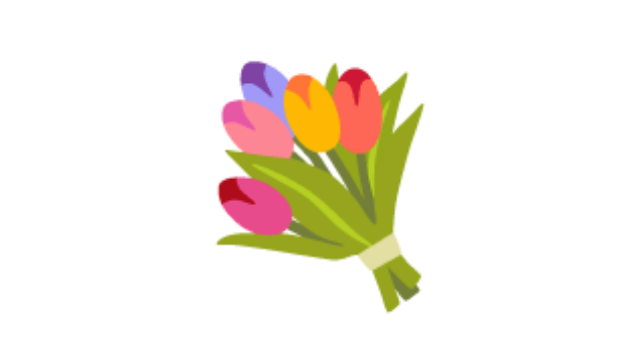
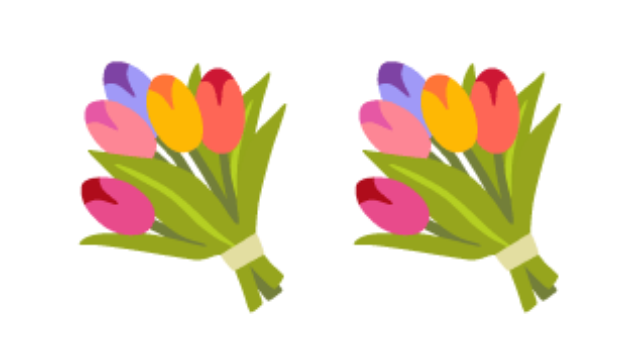
Before and after one commit to rex16/lay, a plain HTML site: page index.html in a window 1280 px wide. Shown: the part 213-566 px from the top of the page, without its empty margins (320-960 px from the left). Drawn offline with Linux system fonts and the light colour scheme.

Commit message:
Update index.html

```diff
--- a/index.html
+++ b/index.html
@@ -23,6 +23,6 @@
     </style>
   </head>
   <body>
-    <div class="emoji" role="img" aria-label="玫瑰">💐</div>
+    <div class="emoji" role="img" aria-label="玫瑰">💐💐</div>
   </body>
 </html>
```
